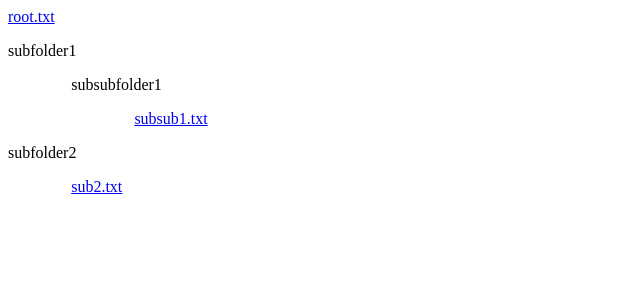
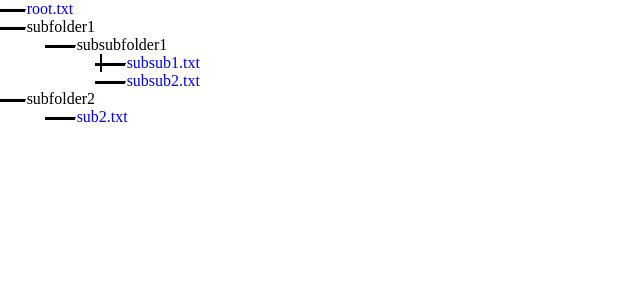
Before and after one commit to R3VANEK/treeFiles, a PHP site: page / in a window 1280 px wide. Shown: the top 300 px of the page, without its empty margins (0-640 px from the left). Run offline with PHP 8.4, Linux system fonts and the light colour scheme.

Commit message:
experimenting with ::before

```diff
--- /dev/null
+++ b/exampleRootFolder/subfolder1/subsubfolder1/subsub2.txt
@@ -0,0 +1 @@
+Hi, Im also at ./exampleRootFolder/subfolder1/subsubfolder1, how did you know?
--- a/index.php
+++ b/index.php
@@ -5,32 +5,84 @@
     <meta http-equiv="X-UA-Compatible" content="IE=edge">
     <meta name="viewport" content="width=device-width, initial-scale=1.0">
     <title>treeFiles</title>
+
+
+    <style>
+
+        *{
+            margin:0;
+            padding:0;
+            position: relative;
+        }
+        a{
+            text-decoration:none;
+
+        }
+
+        .test{
+            position: absolute;
+            width:2px;
+            height:18px;
+            background-color:black;
+            top:54px;
+            left:100px;
+        }
+
+        a::before{
+            content:'';
+            position: absolute;
+            background-color:black;
+            height:3px;
+            width:30px;
+            top:50%;
+            left:-5px;
+        }
+        p::before{
+            content:'';
+            position: absolute;
+            background-color:black;
+            height:3px;
+            width:30px;
+            top:50%;
+            left:-5px;
+        }
+
+    </style>
 </head>
 <body>
 
 
         <?php
 
+
+            // zapisywać parenta folderu albo pliku?
+
             function recursive_scan($given_dir, $margin_value){
 
                 $scanned_dir = scandir($given_dir);
+
+                $help_margin = $margin_value.'px';
 
                 for($i = 2; $i < count($scanned_dir); $i++){
 
                     if(substr($scanned_dir[$i], -4, -3) == '.'){
                         $href = $given_dir.'/'.$scanned_dir[$i];
-                    echo "<a href='$href' style='margin-left: $margin_value%'>".$scanned_dir[$i]."</a>";
+                        echo "<a href='$href' style='margin-left: $help_margin'>".'-----'.$scanned_dir[$i]."</a><br/>";
                     }
                     else{
-                    echo "<p style='margin-left : $margin_value%'>".$scanned_dir[$i]."</p>";
-                    recursive_scan($given_dir.'/'.$scanned_dir[$i], $margin_value + 5);
+                        echo "<p style='margin-left : $help_margin'>".'-----'.$scanned_dir[$i]."</p>";
+                        recursive_scan($given_dir.'/'.$scanned_dir[$i], $margin_value + 50);
                     }
 
                 }
             };
 
             recursive_scan("./exampleRootFolder", 0);
+
+
         ?>
+
+        <div class="test"></div>
 
 </body>
 </html>
```
Also changed, not shown: test.php (added). Lines whose indentation alone changed are shown as unchanged.
